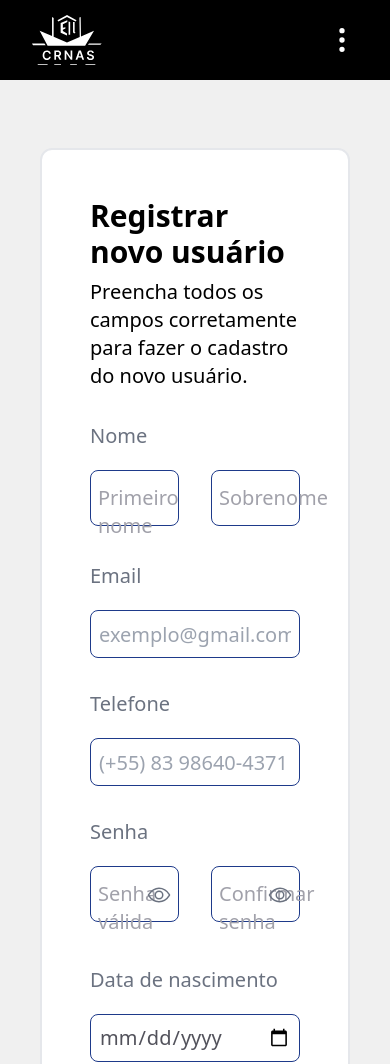
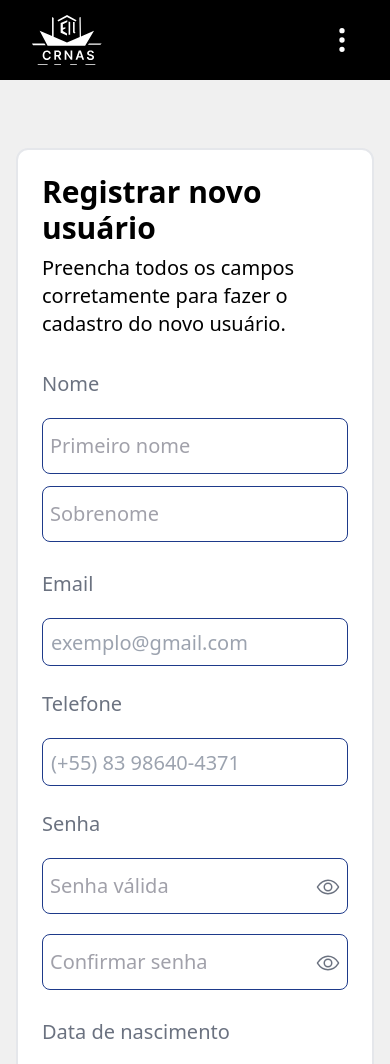
Before and after one commit to dariomatias-dev/frontend-user-registration, a Next.js app: page /cadastro in a window 390 px wide. Shown: the top 1064 px of the page. Built offline with nearby package versions, Linux system fonts and the light colour scheme.

Commit message:
Completed design responsiveness, added user delete confirmation popup and styling tweaks.

```diff
--- a/components/Form/index.tsx
+++ b/components/Form/index.tsx
@@ -88,8 +88,8 @@ const Form = ({ user }: Props) => {
     }, []);
 
     return (
-        <div className="w-full h-full bg-[#F0F0F0] py-1 px-10">
-            <form onSubmit={handleSubmit(onSubmit)} className="w-full max-w-[800px] bg-white mt-36 mb-16 mx-auto p-12 border-2 border-gray-00 rounded-xl">
+        <div className="w-full h-full bg-[#F0F0F0] py-1 px-4 sm:px-10">
+            <form onSubmit={handleSubmit(onSubmit)} className="w-full max-w-[800px] bg-white mt-36 mb-16 mx-auto p-6 sm:p-12 border-2 border-gray-00 rounded-xl">
                 <h1 className="bg-white text-3xl font-bold">
                     Registrar novo usuário
                 </h1>
@@ -103,7 +103,7 @@ const Form = ({ user }: Props) => {
                         Nome
                     </h2>
 
-                    <div className="flex justify-between gap-8">
+                    <div className="flex flex-col sm:flex-row justify-between gap-2 sm:gap-8">
                         <div className="relative flex flex-col gap-1 w-full">
                             <input
                                 type="text"
@@ -142,7 +142,7 @@ const Form = ({ user }: Props) => {
                     </div>
                 </div>
 
-                <div className="text-xl mt-8">
+                <div className="text-xl mt-6 sm:mt-8">
                     <h2 className="text-gray-500 font-medium">
                         Email
                     </h2>
@@ -159,7 +159,7 @@ const Form = ({ user }: Props) => {
                     </span>
                 </div>
 
-                <div className="text-xl mt-8">
+                <div className="text-xl mt-6 sm:mt-8">
                     <h2 className="text-gray-500 font-medium">
                         Telefone
                     </h2>
@@ -176,12 +176,12 @@ const Form = ({ user }: Props) => {
                     </span>
                 </div>
 
-                <div className="flex flex-col gap-5 text-xl mt-8">
+                <div className="flex flex-col gap-5 text-xl mt-6 sm:mt-8">
                     <h2 className="text-gray-500 font-medium">
                         Senha
                     </h2>
 
-                    <div className="flex justify-between gap-8">
+                    <div className="flex flex-col sm:flex-row justify-between gap-2 sm:gap-8">
                         <div className="relative flex flex-col gap-3 w-full">
                             <input
                                 type={hidePassword ? "password" : "text"}
@@ -248,7 +248,7 @@ const Form = ({ user }: Props) => {
                     </div>
                 </div>
 
-                <div className="text-xl mt-8">
+                <div className="text-xl mt-6 sm:mt-8">
                     <h2 className="text-gray-500 font-medium">
                         Data de nascimento
                     </h2>
@@ -264,12 +264,12 @@ const Form = ({ user }: Props) => {
                     </span>
                 </div>
 
-                <div className=" flex flex-col gap-5 text-xl mt-8">
+                <div className=" flex flex-col gap-5 text-xl mt-6 sm:mt-8">
                     <h2 className="text-gray-500 font-medium">
                         Cidade
                     </h2>
 
-                    <div className="flex justify-between gap-8">
+                    <div className="flex flex-col sm:flex-row justify-between gap-2 sm:gap-8">
                         <div className="relative flex flex-col gap-1 w-full">
                             <input
                                 type="text"
@@ -308,12 +308,12 @@ const Form = ({ user }: Props) => {
                     </div>
                 </div>
 
-                <div className=" flex flex-col gap-5 text-xl mt-8 mb-16">
+                <div className=" flex flex-col gap-5 text-xl mt-6 sm:mt-8 mb-8 sm:mb-16">
                     <h2 className="text-gray-500 font-medium">
                         País
                     </h2>
 
-                    <div className="flex justify-between gap-8">
+                    <div className="flex flex-col sm:flex-row justify-between gap-2 sm:gap-8">
                         <div className="relative flex flex-col gap-1 w-full">
                             <input
                                 type="text"
--- a/pages/usuario.tsx
+++ b/pages/usuario.tsx
@@ -1,4 +1,4 @@
-import { useEffect, useState } from "react";
+import { useEffect, useState, MouseEvent } from "react";
 import { useRouter } from "next/router";
 
 import Loading from "@/components/Loading";
@@ -9,6 +9,7 @@ import fetchUser from "@/utils/fetchUser";
 
 const Usuario = () => {
     const [user, setUser] = useState({} as FullUserDataProps);
+    const [popupConfirm, setPopupConfirm] = useState(false);
     const { query, push } = useRouter();
 
     const fetchUserData = async (userId: string) => {
@@ -24,6 +25,20 @@ const Usuario = () => {
         await fetch(`http://localhost:3333/user/${user.id}`, { method: 'DELETE' });
         push("/usuarios");
     };
+
+    const closePopup = (e: MouseEvent<HTMLDivElement, globalThis.MouseEvent>) => {
+        const tagClassName = (e.target as Element).classList[0];
+
+        if (tagClassName === "popup-wrapper")
+            setPopupConfirm(false);
+    };
+
+    useEffect(() => {
+        if (popupConfirm)
+            document.body.style.overflowY = "hidden";
+        else
+            document.body.style.overflowY = "auto";
+    }, [popupConfirm]);
 
     useEffect(() => {
         const userId = query.userId as string;
@@ -77,7 +92,7 @@ const Usuario = () => {
                         <span className="font-bold">Usuário criado em:</span> {user.createdAt}.
                     </p>
                     <p>
-                        <span className="font-bold">Usuário atualizado em:</span> {user.updatedAt === user.createdAt ? "Ainda não foi atualizado": user.updatedAt}.
+                        <span className="font-bold">Usuário atualizado em:</span> {user.updatedAt === user.createdAt ? "Ainda não foi atualizado" : user.updatedAt}.
                     </p>
                 </div>
 
@@ -92,13 +107,36 @@ const Usuario = () => {
 
                     <button
                         type="button"
-                        onClick={deleteUser}
+                        onClick={() => setPopupConfirm(true)}
                         className="flex items-center gap-2 bg-zinc-900 hover:bg-zinc-800 text-white font-bold py-3 px-8 rounded-md transition duration-300"
                     >
                         Excluir
                     </button>
                 </div>
             </div>
+
+            {
+                popupConfirm && (
+                    <div
+                        onClick={closePopup}
+                        className="popup-wrapper fixed top-0 left-0 flex justify-center items-center w-screen h-screen bg-black bg-opacity-50 backdrop-blur-sm z-20"
+                    >
+                        <div className="w-full max-w-[400px] bg-black text-center text-white p-4 rounded-md">
+                            <h1 className="text-4xl font-bold mb-2">
+                                Excluir usuário
+                            </h1>
+                            <p>
+                                Atenção, usuários excluídos não podem ser recuperados. Prossiga apenas se tiver certeza.
+                            </p>
+                            <button
+                                onClick={deleteUser}
+                                className="popup-button flex items-center gap-2 bg-red-600 hover:bg-red-700 text-white font-bold mt-8 mx-auto py-3 px-8 rounded-md transition duration-300">
+                                Excluir
+                            </button>
+                        </div>
+                    </div>
+                )
+            }
         </div>
     );
 };
--- a/pages/usuarios.tsx
+++ b/pages/usuarios.tsx
@@ -61,7 +61,7 @@ const Usuarios = () => {
                     type="button"
                     disabled={registrationData.skip === 5}
                     onClick={() => fetchUsers(registrationData.skip - 10)}
-                    className="flex items-center gap-2 bg-zinc-900 hover:bg-zinc-800 text-white py-3 px-8 rounded-md disabled:bg-zinc-700 disabled:text-zinc-300 disabled:cursor-not-allowed transition duration-300"
+                    className="flex items-center gap-1 sm:gap-2 bg-zinc-900 hover:bg-zinc-800 text-white py-3 px-6 sm:px-8 rounded-md disabled:bg-zinc-700 disabled:text-zinc-300 disabled:cursor-not-allowed transition duration-300"
                 >
                     <FiArrowLeft />
                     Voltar
@@ -71,7 +71,7 @@ const Usuarios = () => {
                     type="button"
                     disabled={amountUsers === registrationData.skip}
                     onClick={() => fetchUsers(registrationData.skip)}
-                    className="flex items-center gap-2 bg-zinc-900 hover:bg-zinc-800 text-white py-3 px-8 rounded-md disabled:bg-zinc-700 disabled:text-zinc-300 disabled:cursor-not-allowed transition duration-300"
+                    className="flex items-center gap-1 sm:gap-2 bg-zinc-900 hover:bg-zinc-800 text-white py-3 px-6 sm:px-8 rounded-md disabled:bg-zinc-700 disabled:text-zinc-300 disabled:cursor-not-allowed transition duration-300"
                 >
                     Próximo
                     <FiArrowRight />
--- a/styles/globals.css
+++ b/styles/globals.css
@@ -2,7 +2,7 @@
 @tailwind components;
 @tailwind utilities;
 
-html {
+body {
     overflow-x: hidden;
 }
 
```
